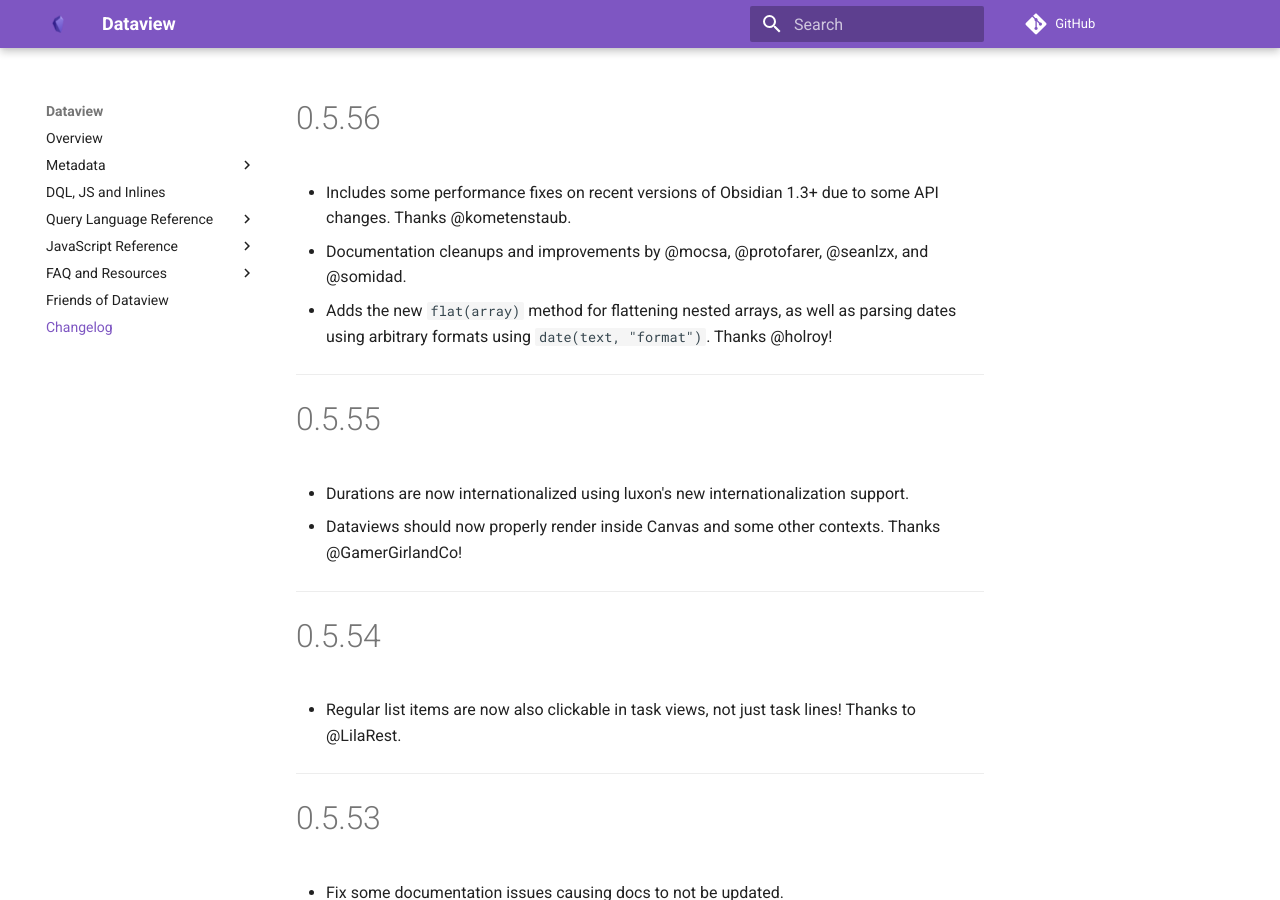
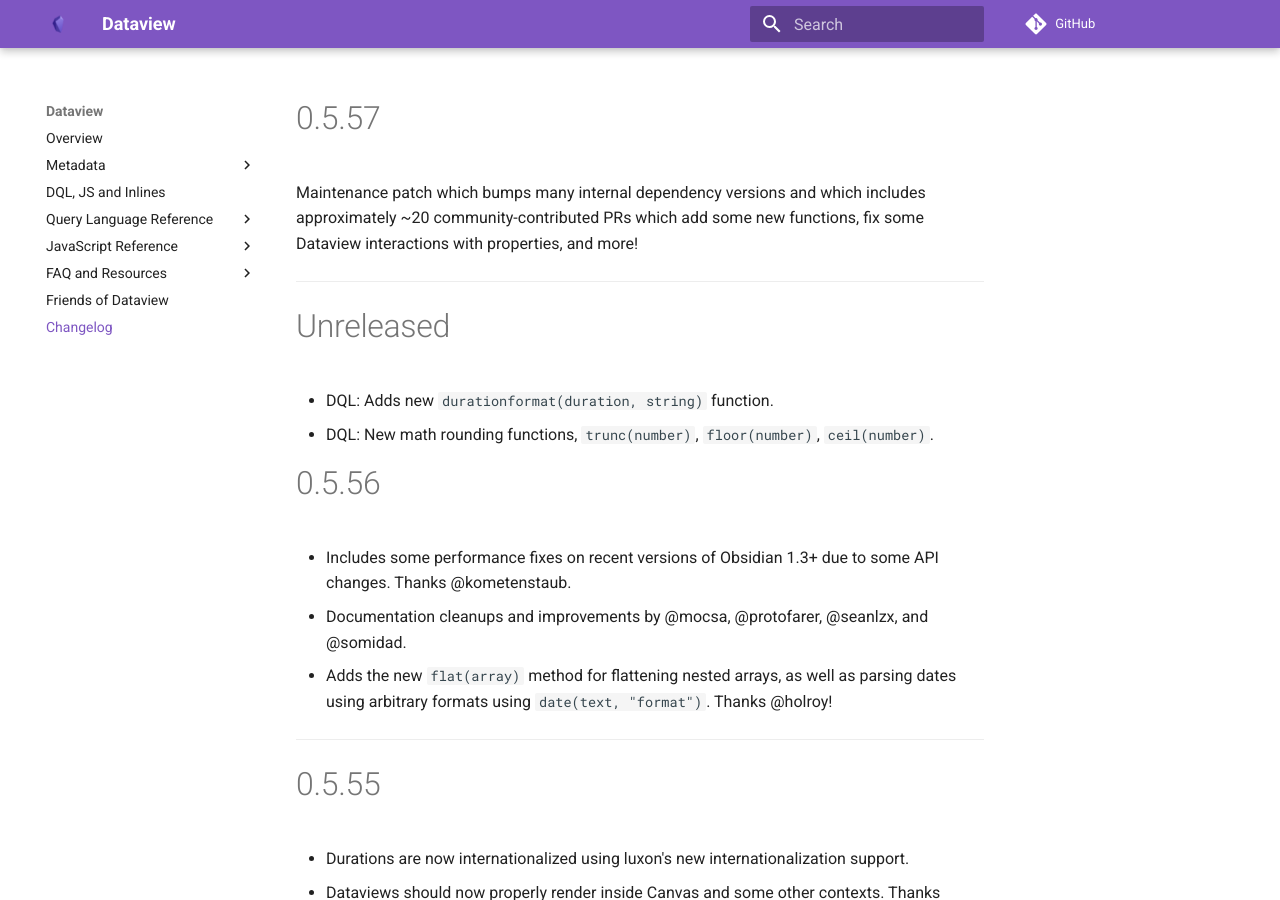
Before and after one commit to blacksmithgu/obsidian-dataview, an MkDocs documentation site: the page built from docs/docs/changelog.md, in a window 1280 px wide and 900 px high. Built offline with MkDocs 1.6.1 and Material for MkDocs 9.7.7, drawn with Linux system fonts in a browser that asks for light colours; comment, search, counter and statistics services are not loaded.

Commit message:
Auto-release 0.5.57

```diff
--- a/docs/docs/changelog.md
+++ b/docs/docs/changelog.md
@@ -1,3 +1,14 @@
+# 0.5.57
+
+Maintenance patch which bumps many internal dependency versions and which includes approximately ~20 community-contributed PRs which add some new functions, fix some Dataview interactions with properties, and more!
+
+---
+
+# Unreleased
+
+- DQL: Adds new `durationformat(duration, string)` function.
+- DQL: New math rounding functions, `trunc(number)`, `floor(number)`, `ceil(number)`.
+
 # 0.5.56
 
 - Includes some performance fixes on recent versions of Obsidian 1.3+ due to some API changes. Thanks @kometenstaub.
--- a/manifest-beta.json
+++ b/manifest-beta.json
@@ -1,7 +1,7 @@
 {
   "id": "dataview",
   "name": "Dataview",
-  "version": "0.5.56",
+  "version": "0.5.57",
   "minAppVersion": "0.13.11",
   "description": "Complex data views for the data-obsessed.",
   "author": "Michael Brenan <blacksmithgu@gmail.com>",
--- a/package.json
+++ b/package.json
@@ -1,6 +1,6 @@
 {
   "name": "obsidian-dataview",
-  "version": "0.5.56",
+  "version": "0.5.57",
   "description": "Advanced data views for Obsidian.md.",
   "main": "lib/index.js",
   "types": "lib/index.d.ts",
--- a/versions.json
+++ b/versions.json
@@ -132,5 +132,6 @@
   "0.5.53": "0.12.0",
   "0.5.54": "0.12.0",
   "0.5.55": "0.12.0",
-  "0.5.56": "0.12.0"
+  "0.5.56": "0.12.0",
+  "0.5.57": "0.12.0"
 }
```
Also changed, not shown: CHANGELOG.md, manifest.json.
